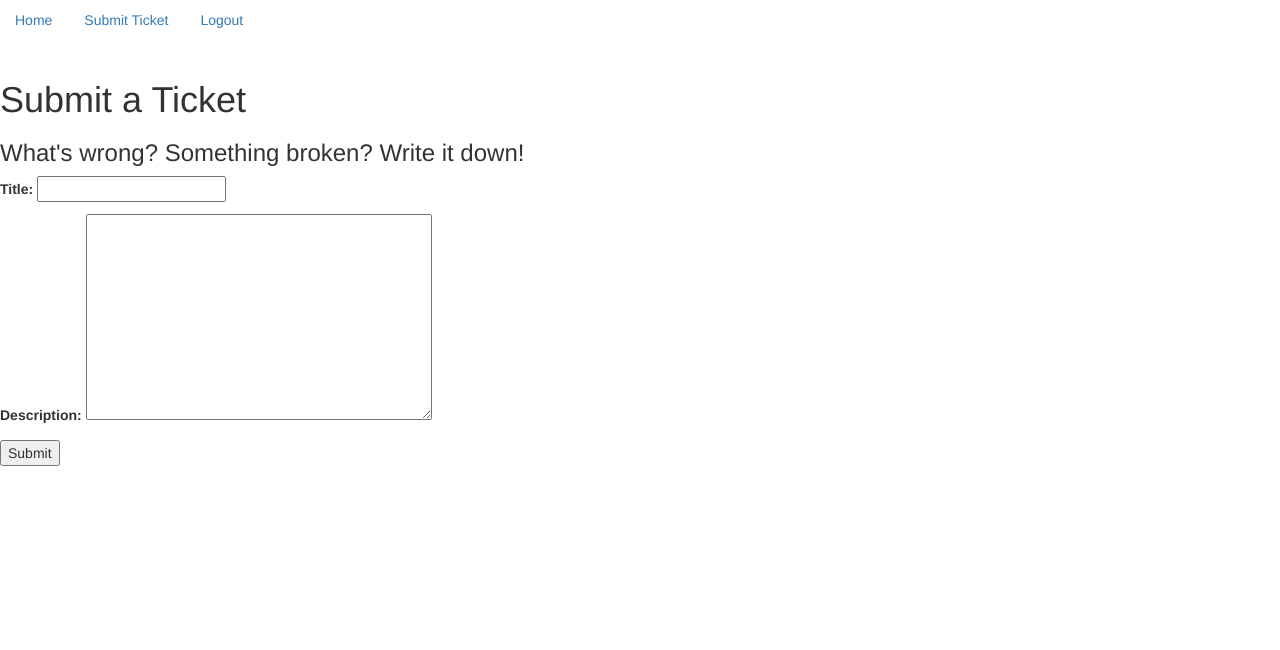
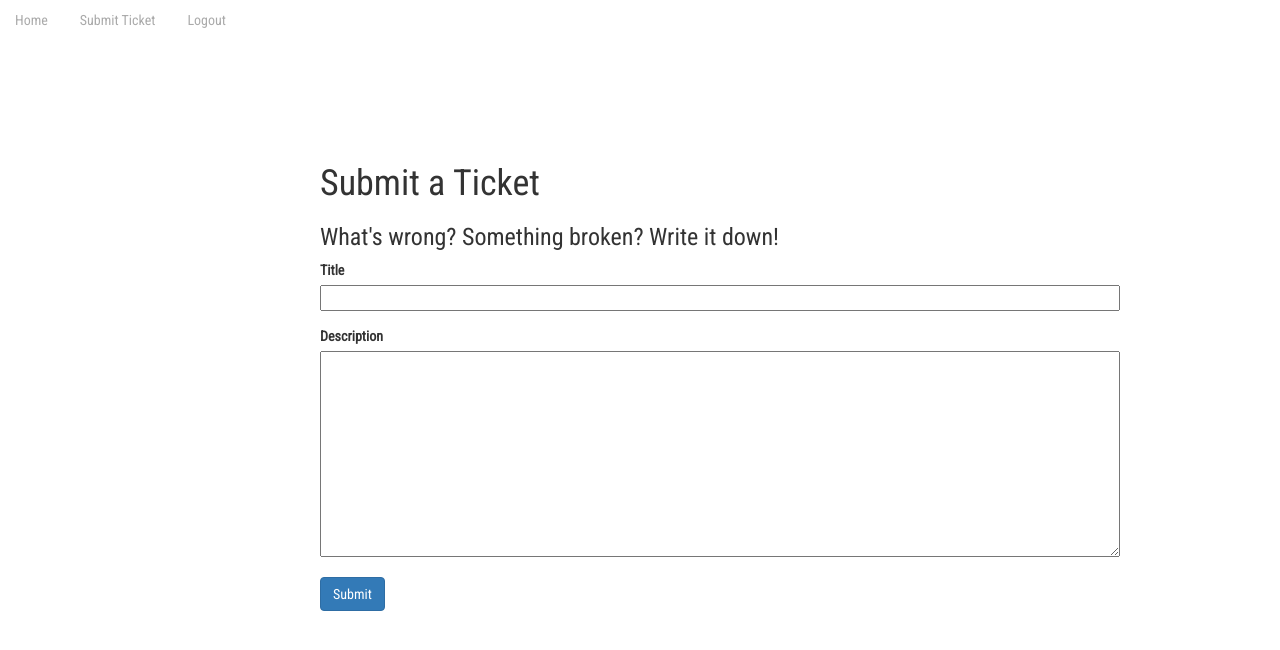
Before and after one commit to Ljohns635/bugtracker, a Django app: page /submit/ in a window 1280 px wide. Shown: the top 650 px of the page. Run offline with Django 3.2, Linux system fonts and the light colour scheme; the visitor is signed in with stand-in values (Sample User, id 1); some libraries are stand-ins or nearby versions.

Commit message:
finished styling the submit form

```diff
--- a/static/homepage.css
+++ b/static/homepage.css
@@ -28,3 +28,23 @@ body {
 a {
     color: #aaa;
 }
+
+input, label {
+    display:block;
+}
+
+input {
+    width: 800px;
+}
+
+textarea {
+    width: 800px;
+}
+
+form {
+    left: 50%;
+    top: 50%;
+    margin-left: -25%;
+    position: absolute;
+    margin-top: -20%;
+}
--- a/templates/submit.html
+++ b/templates/submit.html
@@ -8,6 +8,7 @@
     <link rel="stylesheet"
     href="https://maxcdn.bootstrapcdn.com/bootstrap/3.3.7/css/bootstrap.min.css" integrity="sha384-BVYiiSIFeK1dGmJRAkycuHAHRg32OmUcww7on3RYdg4Va+PmSTsz/K68vbdEjh4u" crossorigin="anonymous"
     >
+    <link rel="stylesheet" href="{% static 'homepage.css' %}">
     <title>Document</title>
 </head>
 <body>
@@ -28,13 +29,19 @@
     <div class="tab-pane fade" id="pills-contact" role="tabpanel" aria-labelledby="pills-contact-tab">...</div>
     </div>
 
-
-    <h1>{{ heading }}</h1>
-    <h3>{{ subheading }}</h3>
     <form action="" method="POST">
+        <h1>{{ heading }}</h1>
+        <h3>{{ subheading }}</h3>
         {% csrf_token %}
-        {{ form.as_p }}
-        <input type="submit" value="Submit">
+        <div class="form-group">
+            <label for="">Title</label>
+            {{form.title}}
+        </div>
+        <div class="form-group">
+            <label for="">Description</label>
+            {{form.description}}
+        </div>
+        <button type="submit" class="btn btn-primary">Submit</button>
     </form>
 </body>
 </html>
```
